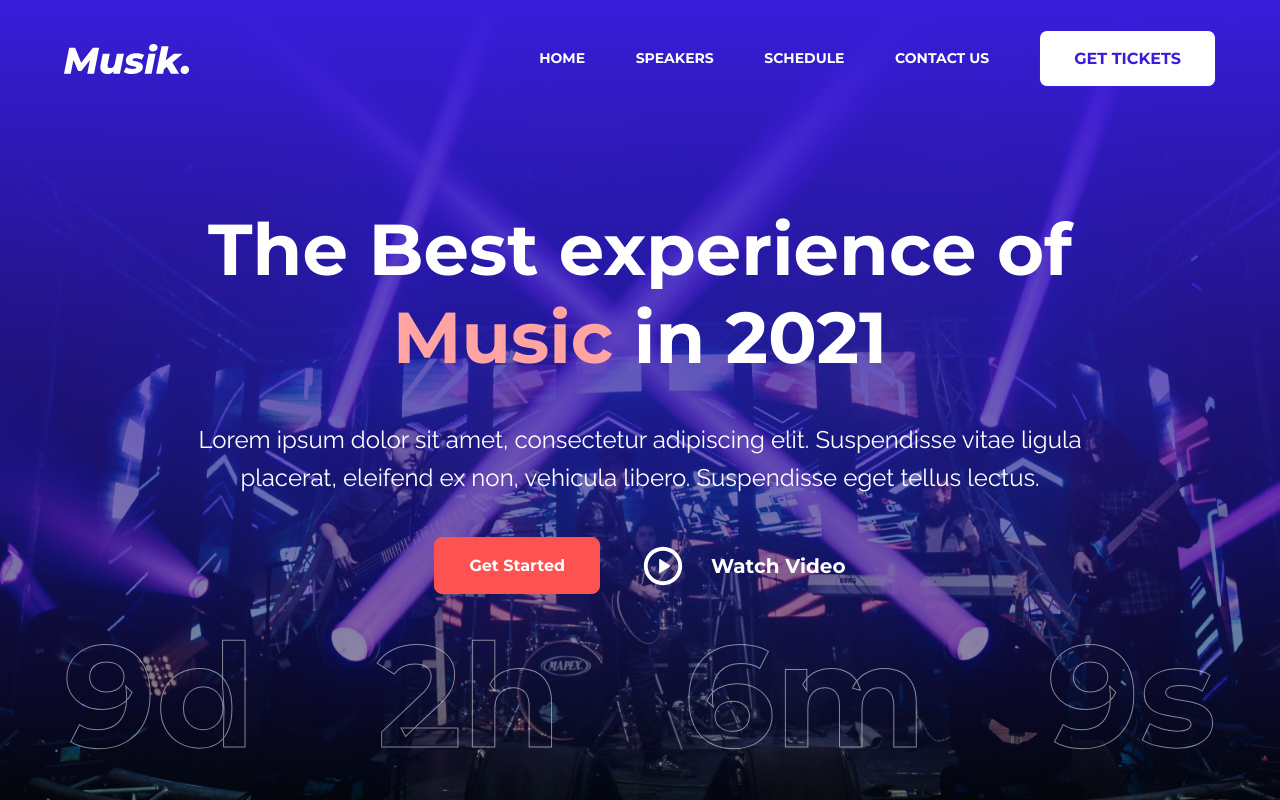
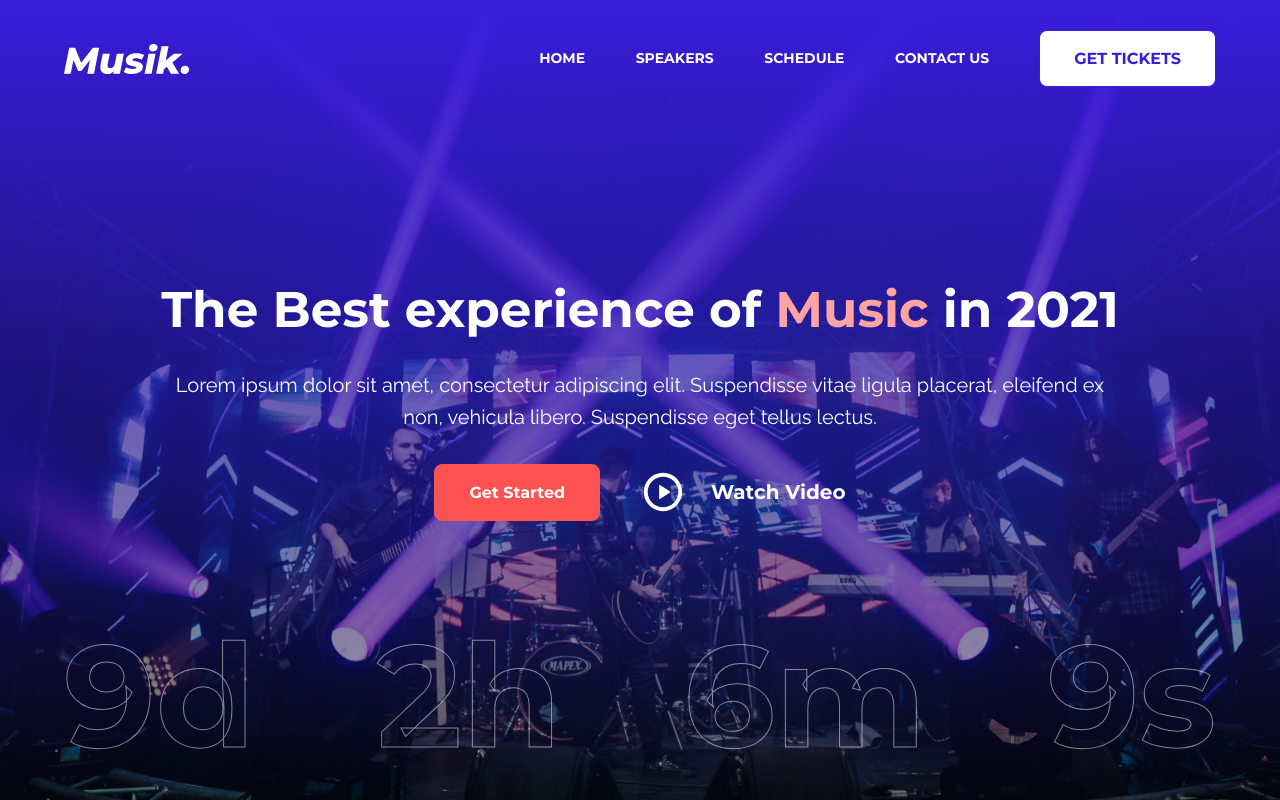
Before and after one commit to 13RedFox/project_musik-concert, a Next.js app: page / in a window 1280 px wide. Built offline with nearby package versions, Linux system fonts and the light colour scheme.

Commit message:
:bug: Fixed adaptive (HomeHeader, HomeHeaderTimer) components

```diff
--- a/src/components/home/HomeHeader/HomeHeader.module.scss
+++ b/src/components/home/HomeHeader/HomeHeader.module.scss
@@ -12,10 +12,18 @@
     max-width: 970px;
   }
   &__title {
-    @include text(rem(72px), 700, $WHITE);
+    @include text(rem(30px), 700, $WHITE);
     line-height: 122%;
     text-align: center;
-    margin-bottom: 40px;
+    margin-bottom: 20px;
+    @include media($screen-tablet-small) {
+      font-size: 50px;
+      margin-bottom: 30px;
+    }
+    @include media($screen-hd) {
+      font-size: 72px;
+      margin-bottom: 40px;
+    }
   }
   &__colored {
     color: #ffa3a3;
@@ -23,10 +31,22 @@
   }
   &__description {
     font-family: $SECOND_FONT;
-    @include text(rem(24px), 400, $WHITE);
+    @include text(rem(14px), 400, $WHITE);
     line-height: 158%;
     text-align: center;
-    margin-bottom: 40px;
+    margin-bottom: 20px;
+    @include media($screen-iphone-plus) {
+      font-size: 16px;
+      margin-bottom: 20px;
+    }
+    @include media($screen-tablet-small) {
+      font-size: 20px;
+      margin-bottom: 30px;
+    }
+    @include media($screen-hd) {
+      font-size: 24px;
+      margin-bottom: 40px;
+    }
   }
 }
 
@@ -45,17 +65,23 @@
     background-color: $RED;
     text-transform: capitalize;
     border-color: $RED;
-    margin-right: 40px;
+    margin-right: 10px;
     @include transition(color, border-color, background-color);
     &:hover {
       background-color: $WHITE;
       color: $RED;
       border-color: transparent;
     }
+    @include media($screen-iphone-plus) {
+      margin-right: 20px;
+    }
+    @include media($screen-tablet-small) {
+      margin-right: 40px;
+    }
   }
   &__video {
     @include flex(center, center);
-    @include text(rem(20px), 600, $WHITE);
+    @include text(rem(16px), 600, $WHITE);
     line-height: 140%;
     text-transform: capitalize;
     cursor: pointer;
@@ -64,7 +90,19 @@
       width: $size;
       height: $size;
       fill: $WHITE;
-      margin-right: 25px;
+      margin-right: 10px;
+    }
+    @include media($screen-iphone-plus) {
+      font-size: 16px;
+      &_icon {
+        margin-right: 10px;
+      }
+    }
+    @include media($screen-tablet-small) {
+      font-size: 20px;
+      &_icon {
+        margin-right: 25px;
+      }
     }
   }
 }
--- a/src/components/home/HomeHeader/components/HomeHeaderTimer.module.scss
+++ b/src/components/home/HomeHeader/components/HomeHeaderTimer.module.scss
@@ -2,13 +2,35 @@
 
 .timer {
   position: absolute;
-  bottom: 2%;
+  bottom: 6%;
   width: 100%;
-  @include text(rem(144px), 700, $WHITE);
+  @include text(rem(40px), 700, $WHITE);
   line-height: 122%;
   opacity: 0.5;
   -webkit-text-stroke: 1px #fff;
   -webkit-text-fill-color: transparent;
+  @include media($screen-iphone-plus) {
+    font-size: 40px;
+    bottom: 6%;
+  }
+  @include media($screen-tablet-small) {
+    font-size: 60px;
+    bottom: 4%;
+  }
+  @include media($screen-tablet) {
+    font-size: 80px;
+    bottom: 6%;
+  }
+  @include media($screen-tablet-large) {
+    font-size: 90px;
+    bottom: 2%;
+  }
+  @include media($screen-netbook) {
+    font-size: 110px;
+  }
+  @include media($screen-desktop-large) {
+    font-size: 144px;
+  }
 }
 
 .container {
```
